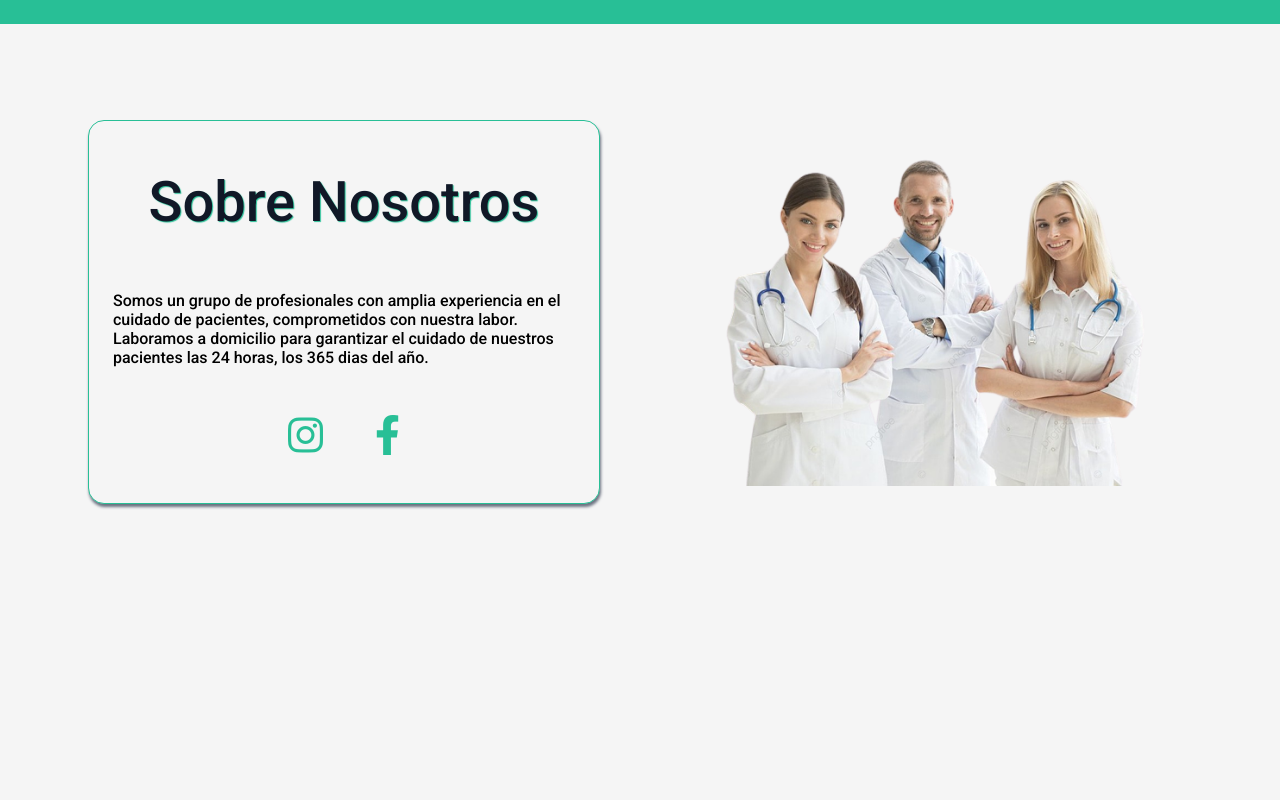
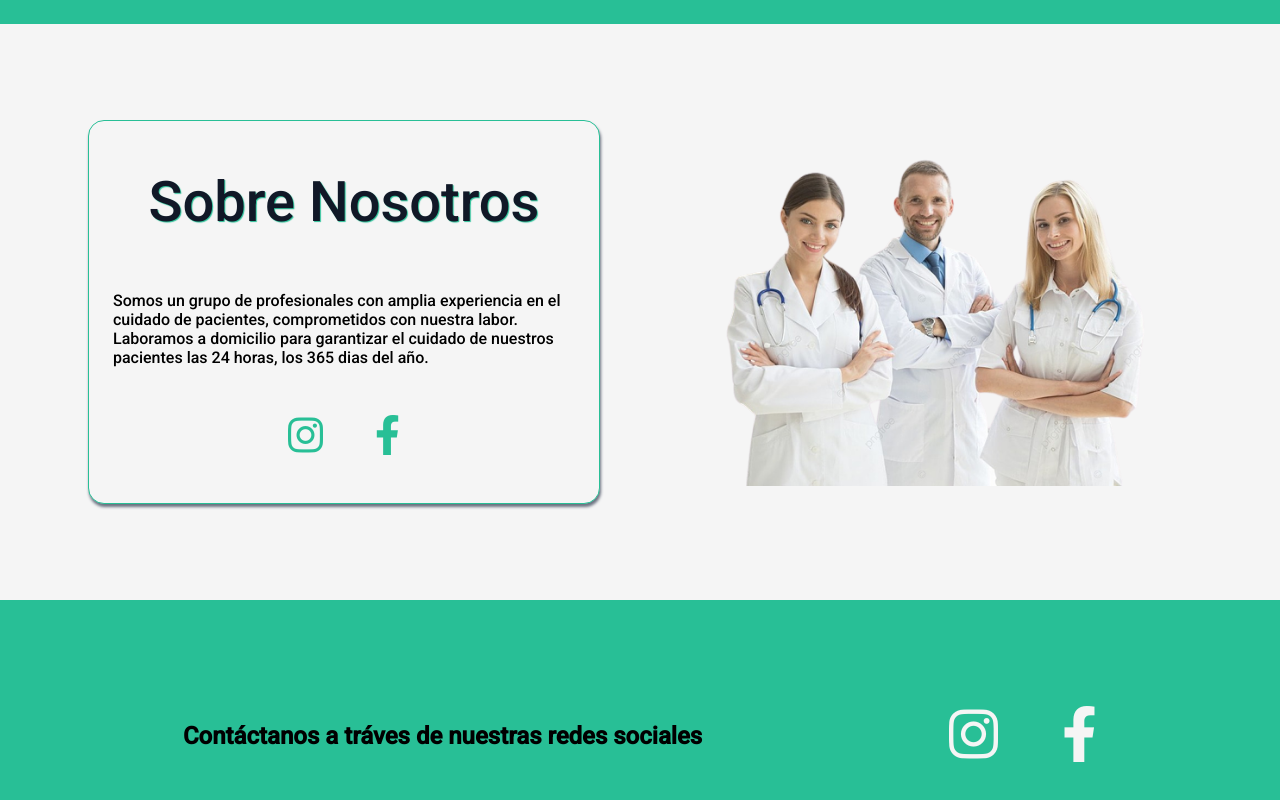
Before and after one commit to brimanz/saludWebsite, a plain HTML site: page index.html in a window 1280 px wide. Shown: the part 1048-1848 px from the top of the page. Before the commit the page ends 1648 px from the top, so only its background shows below. Drawn offline with Linux system fonts and the light colour scheme.

Commit message:
working on contact section adding social icons

```diff
--- a/css/main.css
+++ b/css/main.css
@@ -320,6 +320,30 @@ image{
 	margin: 0 2rem;
 }
 
+/*contact styles*/
+.contact{
+	max-height: 20rem;
+	height: 17rem;
+	background-color: var(--primary-color);
+
+	display: flex;
+	align-items: center;
+	justify-content: space-evenly;
+}
+
+.contact .social-icons{
+	display: flex;
+	align-items: center;
+	justify-content: space-evenly;
+}
+
+.contact .social-icons a{
+	text-decoration: none;
+	color: var(--white-color);
+	font-size: 3.5rem;
+	margin-left: 4rem;
+}
+
 
 
 /*media queries*/
--- a/index.html
+++ b/index.html
@@ -120,7 +120,17 @@
 	</section>
 
 	<section class="contact" id="contact">
+		<h2>Contáctanos a tráves de nuestras redes sociales</h2>
 
+		<div class="social-icons">
+			<a href="">
+				<i class="fa-brands fa-instagram instagram"></i>
+			</a>
+
+			<a href="">
+				<i class="fa-brands fa-facebook-f facebook"></i>
+			</a>
+		</div>
 	</section>
 
 </body>
```
